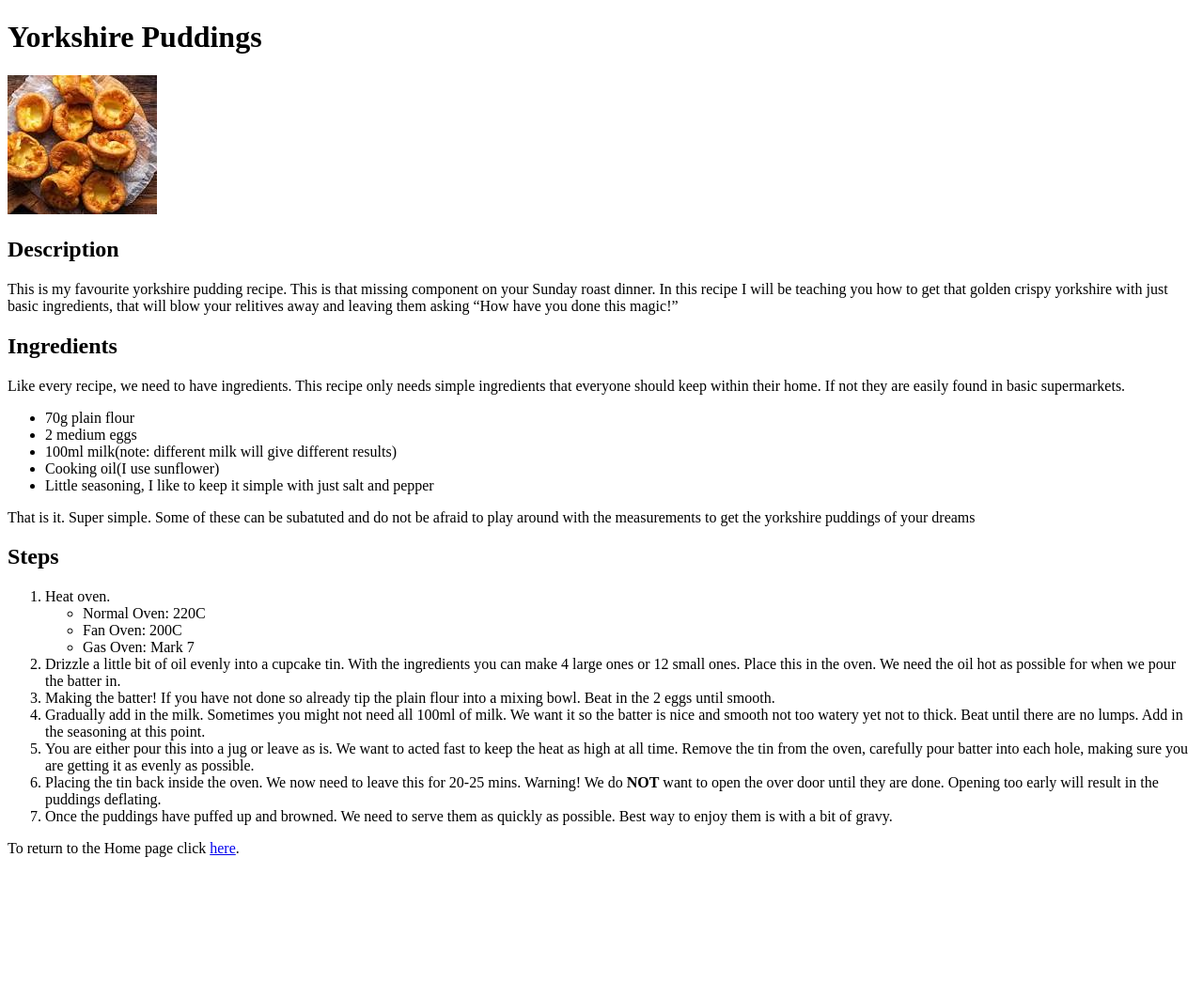
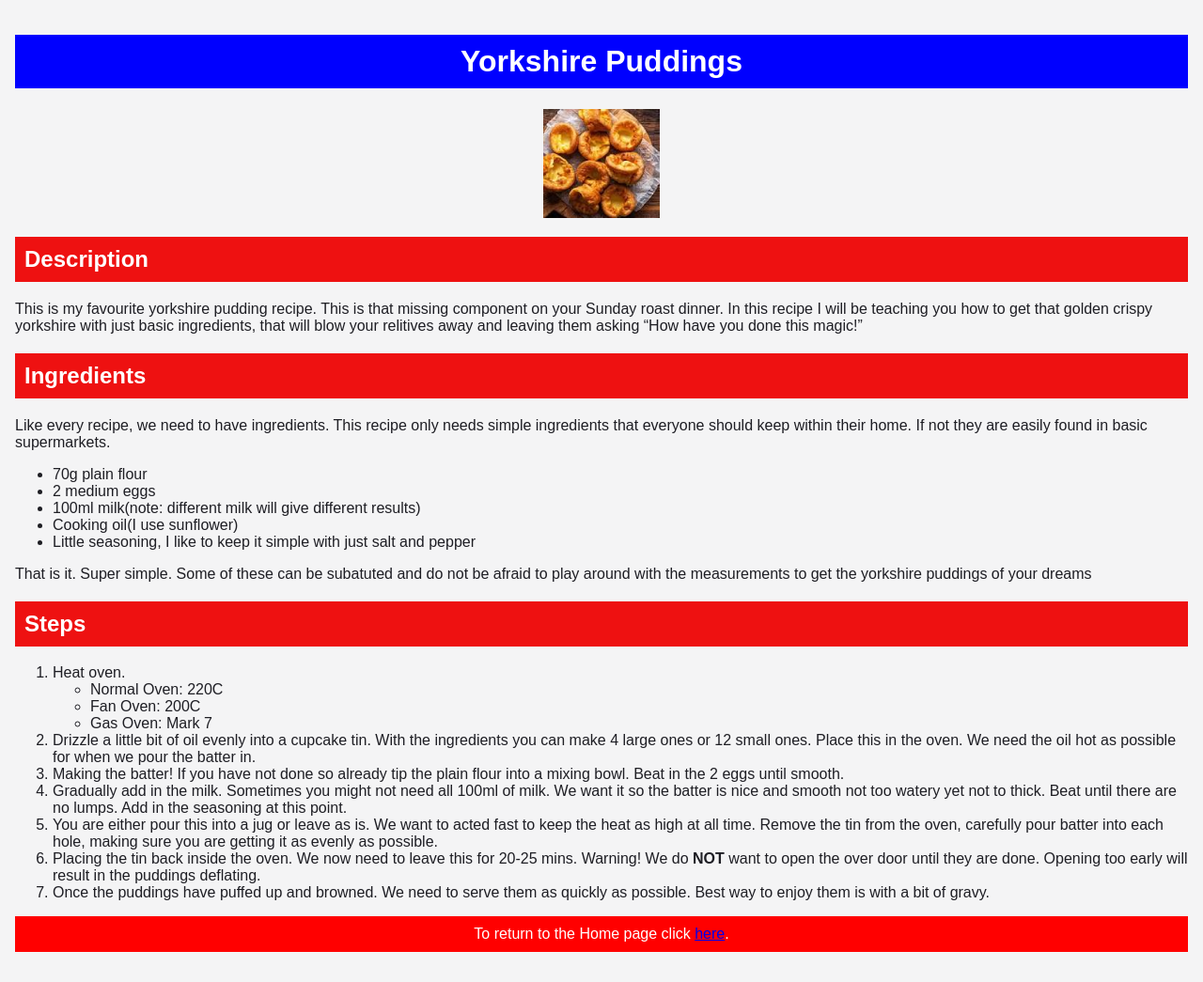
Before and after one commit to matthewthorne-work/odin-recipes, a plain HTML site: page recipes/yorkshire_puddings.html in a window 1280 px wide. Shown: the whole page at 94% size. Before the commit the page ends 928 px from the top, so only its background shows below. Drawn offline with Linux system fonts and the light colour scheme.

Commit message:
updated style.css to help style and format the html pages. Also, added relevant tags to the html pages.

```diff
--- a/recipes/yorkshire_puddings.html
+++ b/recipes/yorkshire_puddings.html
@@ -1,13 +1,14 @@
 <!DOCTYPE html>
 <html lang="en">
 <head>
+    <link rel="stylesheet" href="../styles.css">
     <meta charset="UTF-8">
     <meta name="viewport" content="width=device-width, initial-scale=1.0">
     <title>Yorkshire Puddings</title>
 </head>
 <body>
     <h1>Yorkshire Puddings</h1>
-    <img src="../images/yorkshire_pudding.jpeg" alt="picture of yorkshire puddings">
+    <img class="recipe-image" id="yorkshire_pudding_image" src="../images/yorkshire_pudding.jpeg" alt="picture of yorkshire puddings">
     <h2>Description</h2>
     <p>This is my favourite yorkshire pudding recipe. This is that missing component on your Sunday roast dinner. In this recipe I will be teaching you how to get that golden crispy yorkshire with just basic ingredients, that will blow your relitives away and leaving them asking &ldquo;How have you done this magic!&rdquo;</p>
     <h2>Ingredients</h2>
@@ -40,7 +41,7 @@
         <li>Placing the tin back inside the oven. We now need to leave this for 20-25 mins. Warning! We do <strong>NOT</strong> want to open the over door until they are done. Opening too early will result in the puddings deflating.</li>
         <li>Once the puddings have puffed up and browned. We need to serve them as quickly as possible. Best way to enjoy them is with a bit of gravy.</li>
     </ol>
-    <p>To return to the Home page click <a href="../index.html">here</a>.</p>
+    <p class="link-home">To return to the Home page click <a href="../index.html">here</a>.</p>
 
 </body>
 </html>
--- a/styles.css
+++ b/styles.css
@@ -0,0 +1,60 @@
+* {
+    font-family: Arial, Helvetica, sans-serif;
+    box-sizing: border-box;
+    }
+
+body {
+    background-color: #f4f4f5;
+    color: #1e1e24;
+    margin: 0;
+    padding: 16px;
+}
+
+h1{
+    text-align: center;
+    background-color: blue;
+    color: white;
+    padding: 10px;
+}
+
+.intro-title{
+    text-align: center;
+    background-color: green;
+    color: black;
+}
+
+.recipe-list{
+    list-style-type: none;
+}
+
+
+.recipe-image{
+    display: block;
+    margin-left: auto;
+    margin-right: auto;
+}
+
+#yorkshire_pudding_image{
+    width: 10%;
+}
+
+#pancake_image{
+    width: 20%;
+}
+
+#cookie-image{
+    width: 10%;
+}
+
+h2{
+    background-color: #ee1111;
+    color: white;
+    padding: 10px;
+}
+
+.link-home{
+    text-align: center;
+    background-color: red;
+    color: white;
+    padding: 10px;
+}
```
Also changed, not shown: index.html (+7 -4 lines), recipes/cookies.html (+3 -2 lines), recipes/pancakes.html (+3 -2 lines).
